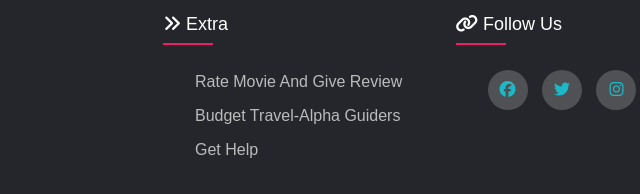
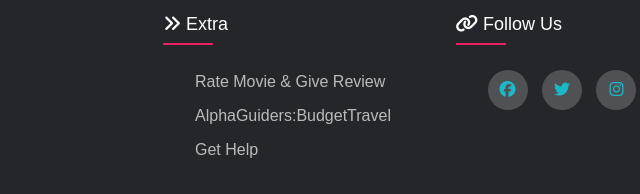
Before and after one commit to ashutoshcgm/ashutoshcgm.github.io, a plain HTML site: page index.html in a window 1280 px wide. Shown: the part 1278-1472 px from the top of the page, 492-1132 px from the left. Drawn offline with nearby package versions, Linux system fonts and the light colour scheme; no server answers.

Commit message:
Update index.html

```diff
--- a/index.html
+++ b/index.html
@@ -205,8 +205,8 @@
                 <div class="footer-col">
                     <h4><i class="fa-solid fa-angles-right"></i> Extra</h4>
                     <ul>
-                        <li><a href="#">Rate Movie and Give Review</a></li>
-                        <li><a href="#">Budget Travel-Alpha Guiders</a></li>
+                        <li><a href="#">Rate Movie & Give Review</a></li>
+                        <li><a href="#">AlphaGuiders:BudgetTravel</a></li>
                         <li><a href="#">Get Help</a></li>
                     </ul>
                 </div>
```
